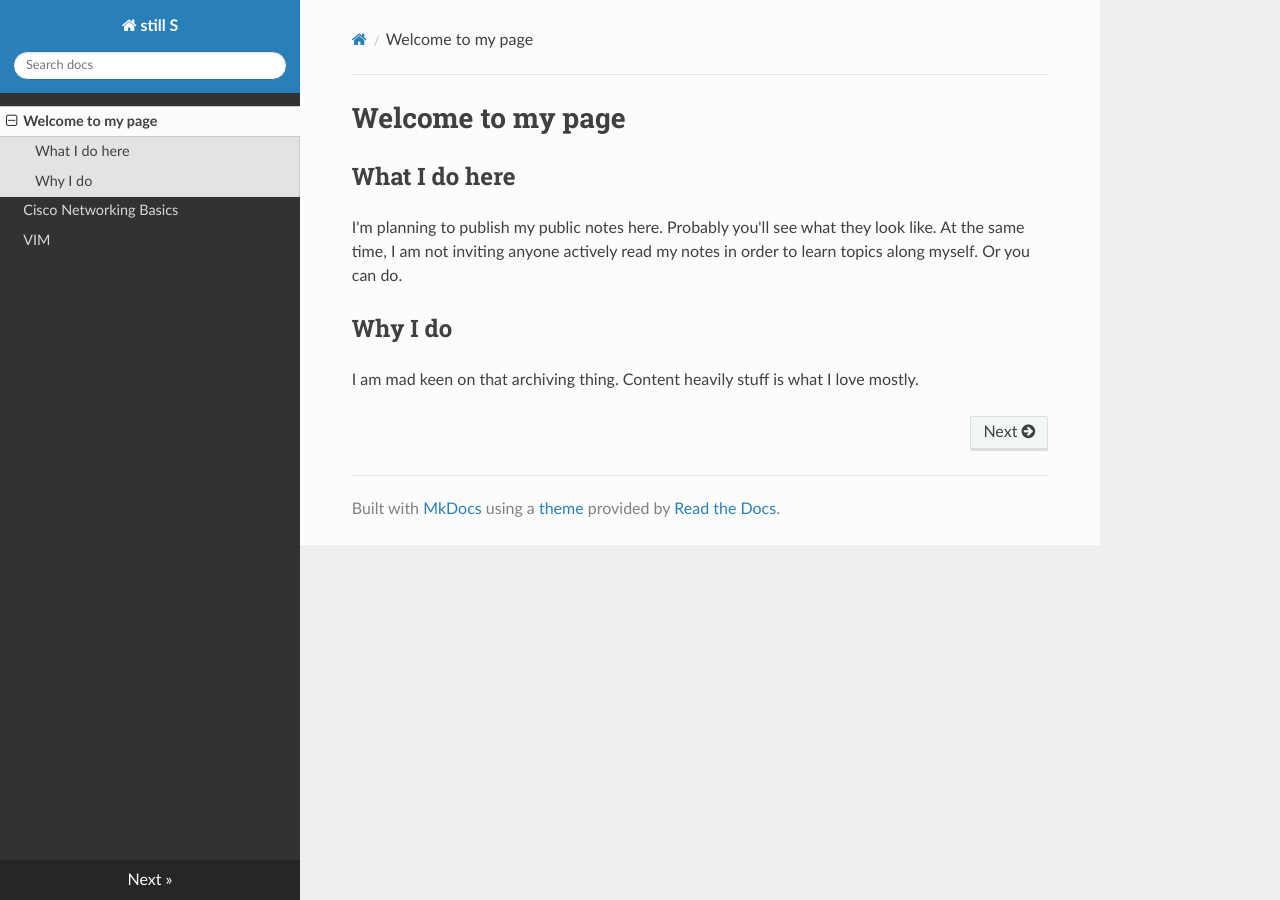
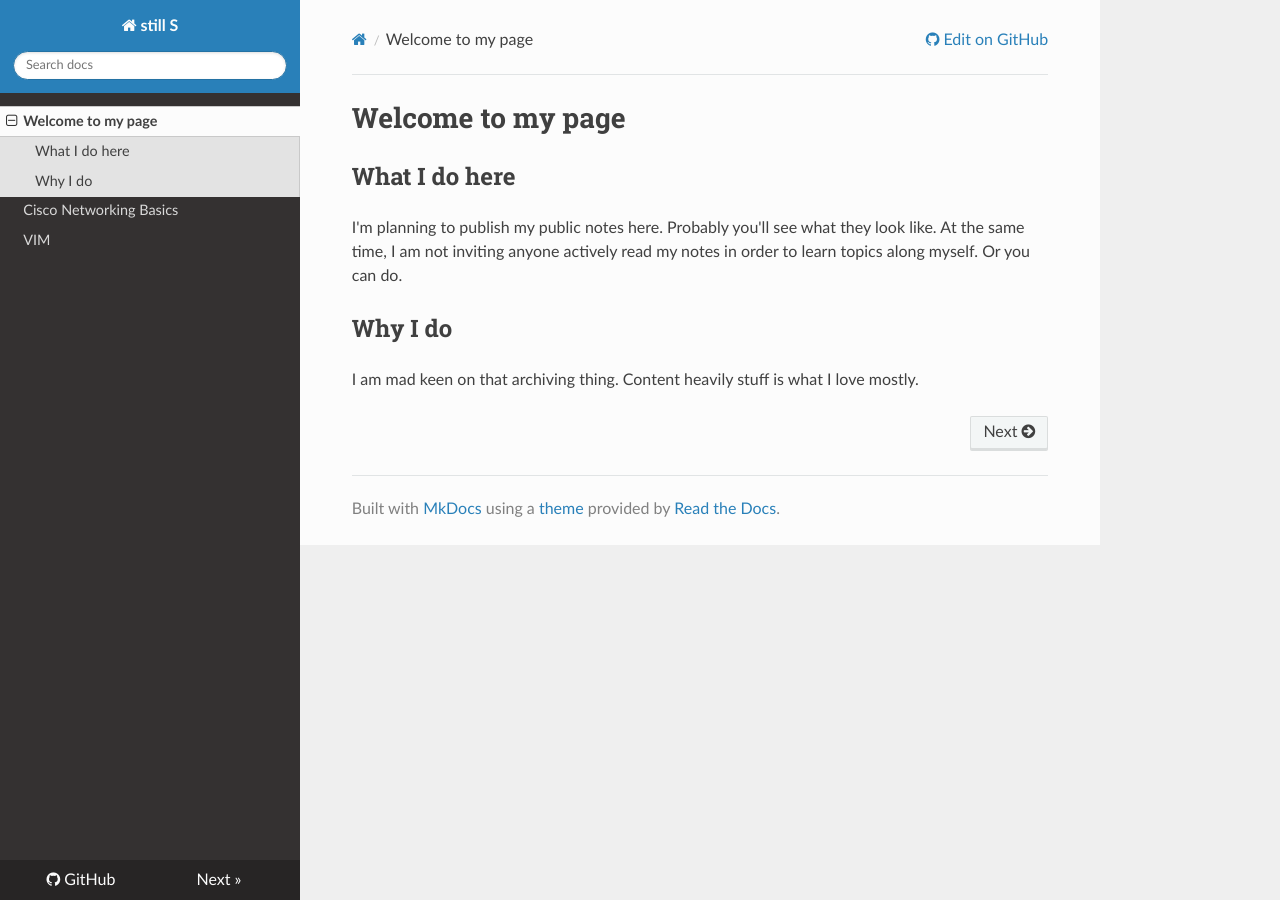
Before and after one commit to stiermid/stiermid.github.io, an MkDocs documentation site: the page built from docs/index.md, in a window 1280 px wide. Built offline with MkDocs 1.6.1, drawn with Linux system fonts in a browser that asks for light colours; nearby versions of some CDN libraries; some of the changed lines change nothing that is shown.

Commit message:
chore(config): adding links

```diff
--- a/mkdocs.yml
+++ b/mkdocs.yml
@@ -1,2 +1,4 @@
 site_name: still S
+site_url: https://stiermid.github.io/
+repo_url: https://github.com/stiermid/stiermid.github.io
 theme: readthedocs
```
